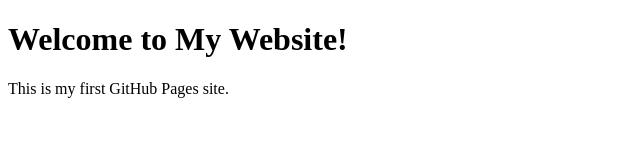
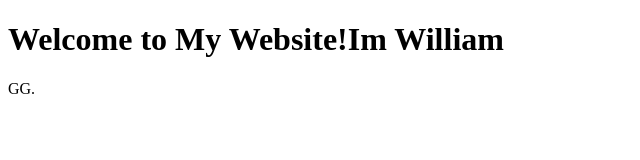
Before and after one commit to MarginalTong/William.github.io, a plain HTML site: page index.html in a window 1280 px wide. Shown: the whole page, without its empty margins (0-640 px from the left). Drawn offline with Linux system fonts and the light colour scheme.

Commit message:
Update index.html

```diff
--- a/index.html
+++ b/index.html
@@ -6,7 +6,7 @@
     <title>My GitHub Page</title>
 </head>
 <body>
-    <h1>Welcome to My Website!</h1>
-    <p>This is my first GitHub Pages site.</p>
+    <h1>Welcome to My Website!Im William</h1>
+    <p>GG.</p>
 </body>
 </html>
```
